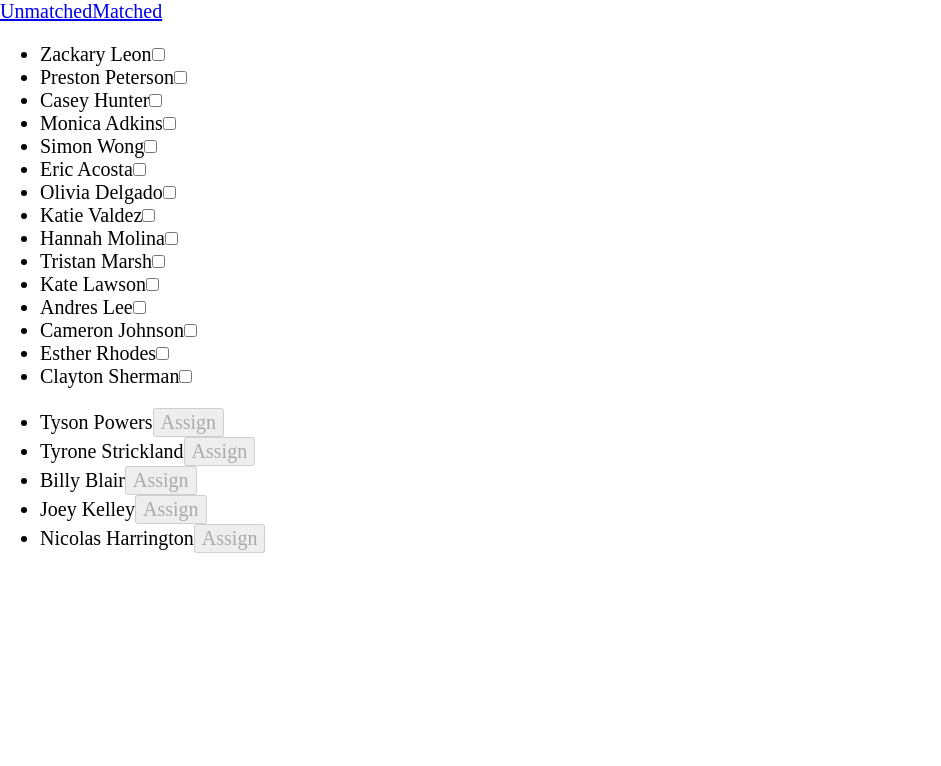
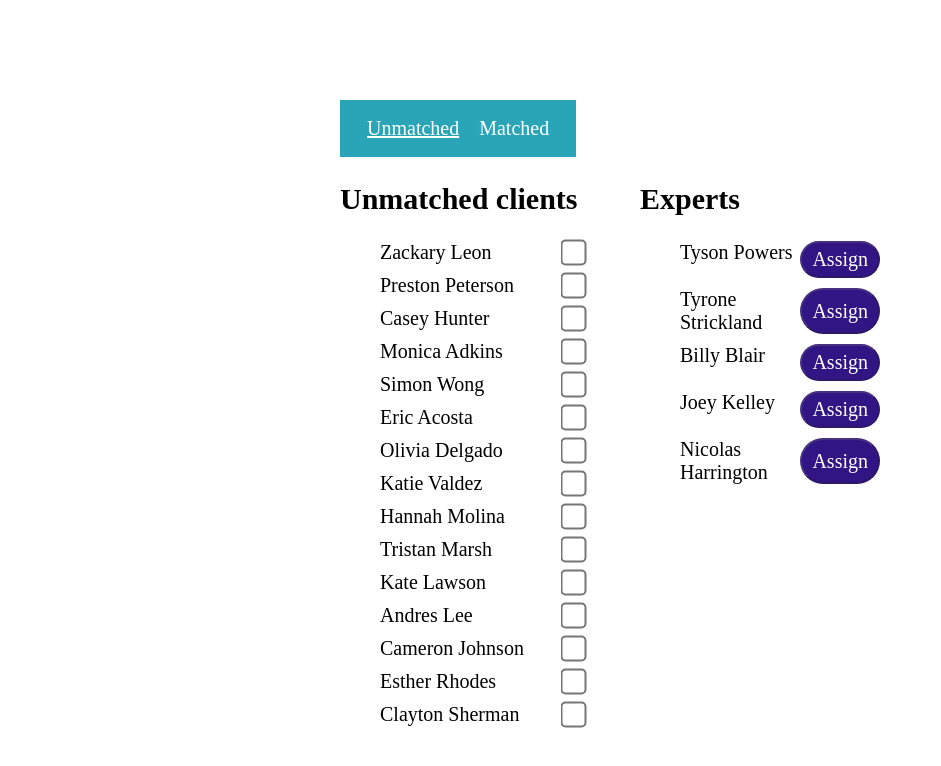
Before and after one commit to NolanPic/client-expert-matcher, a React (Create React App) app: page / in a window 1280 px wide. Shown: the top 766 px of the page, without its empty margins (0-941 px from the left). Built offline with nearby package versions, Linux system fonts and the light colour scheme.

Commit message:
style unmatched page

```diff
--- a/src/App.js
+++ b/src/App.js
@@ -28,14 +28,18 @@ function App() {
       <ClientContext.Provider value={[unmatchedClients, setUnmatchedClients]}>
         <MatchContext.Provider value={[matched, setMatched]}>
           <div className="App">
-            <NavLink to="/">Unmatched</NavLink>
-            <NavLink to="matched">Matched</NavLink>
+            <nav>
+              <NavLink exact to="/">
+                Unmatched
+              </NavLink>
+              <NavLink to="matched">Matched</NavLink>
+            </nav>
             <div className="container">
               <Switch>
                 <Route path="/matched">
                   <Matched />
                 </Route>
-                <Route path="/">
+                <Route exact path="/">
                   <Unmatched />
                 </Route>
               </Switch>
--- a/src/pages/Unmatched.js
+++ b/src/pages/Unmatched.js
@@ -65,17 +65,23 @@ const Unmatched = () => {
   };
 
   return (
+    <div className="unmatched-page">
       <div>
+        <h2>Unmatched clients</h2>
         <UnmatchedClientList
           clients={unmatchedClients}
           onClientSelected={onClientSelected}
         />
+      </div>
+      <div>
+        <h2>Experts</h2>
         <ExpertsList
           experts={experts}
           assignClientsToExpert={assignClientsToExpert}
           selectedClientCount={selectedClients.length}
         />
       </div>
+    </div>
   );
 };
 
--- a/src/sass/index.scss
+++ b/src/sass/index.scss
@@ -13,3 +13,57 @@ html {
 body {
   font-size: 2rem;
 }
+
+.App {
+  width: 600px;
+  margin: 10rem auto;
+}
+
+nav {
+  display: inline-block;
+  background-color: #2aa5b7;
+  padding: 1.7rem;
+  a {
+    color: #fff;
+    margin: 0 1rem;
+    text-decoration: none;
+
+    &.active {
+      text-decoration: underline;
+    }
+  }
+}
+
+button {
+  background-color: #321585;
+  color: #fff;
+  padding: 0.5rem 1rem;
+  border-radius: 300px;
+}
+
+.unmatched-page {
+  display: grid;
+  grid-template-columns: 1fr 1fr;
+
+  .unmatched-clients-list {
+    li {
+      width: 200px;
+      display: flex;
+      justify-content: space-between;
+      padding-bottom: 1rem;
+
+      input[type="checkbox"] {
+        transform: scale(2);
+      }
+    }
+  }
+
+  .experts-list {
+    li {
+      width: 200px;
+      display: flex;
+      justify-content: space-between;
+      padding-bottom: 1rem;
+    }
+  }
+}
```
Lines whose indentation alone changed are shown as unchanged.
